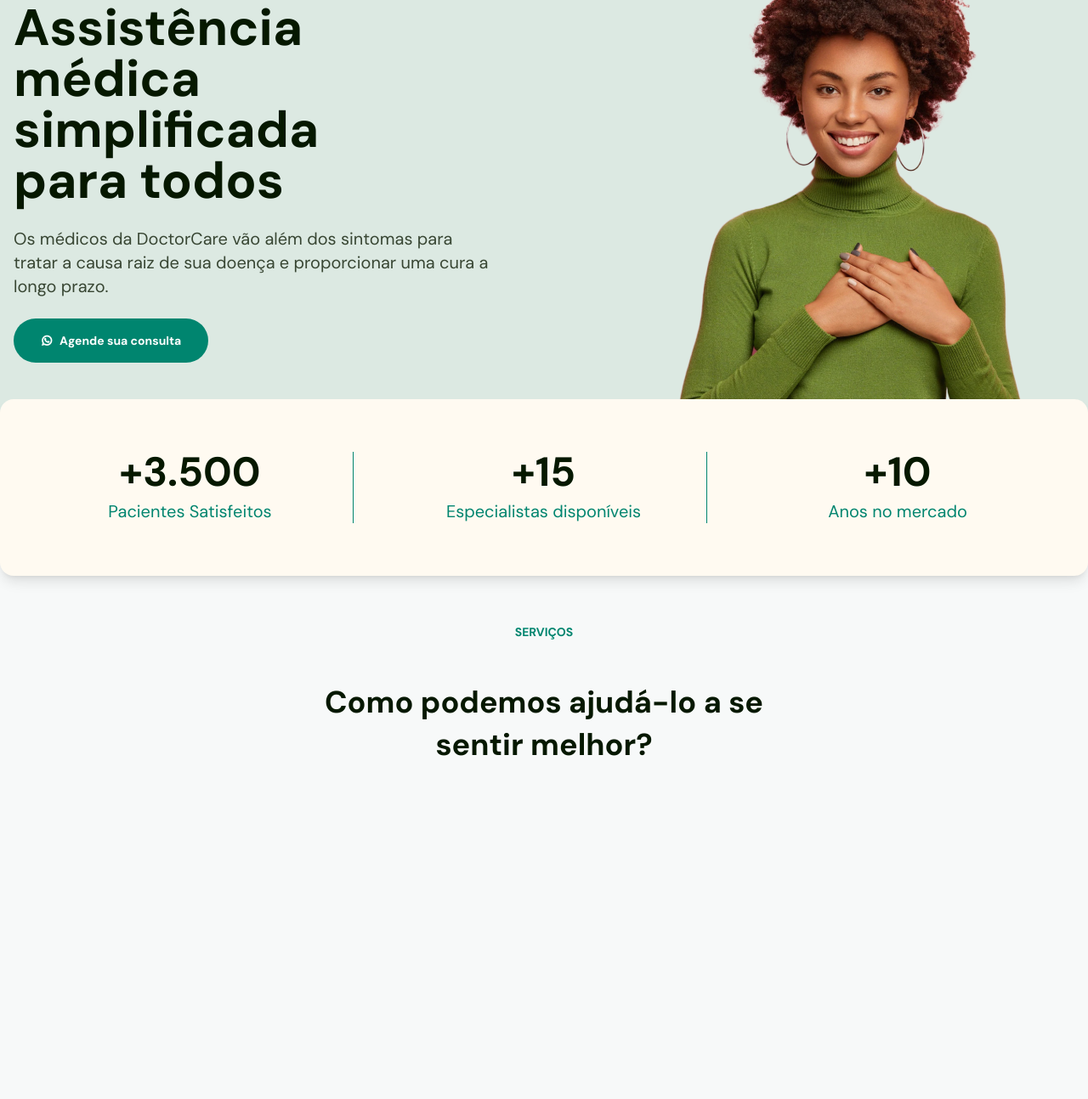
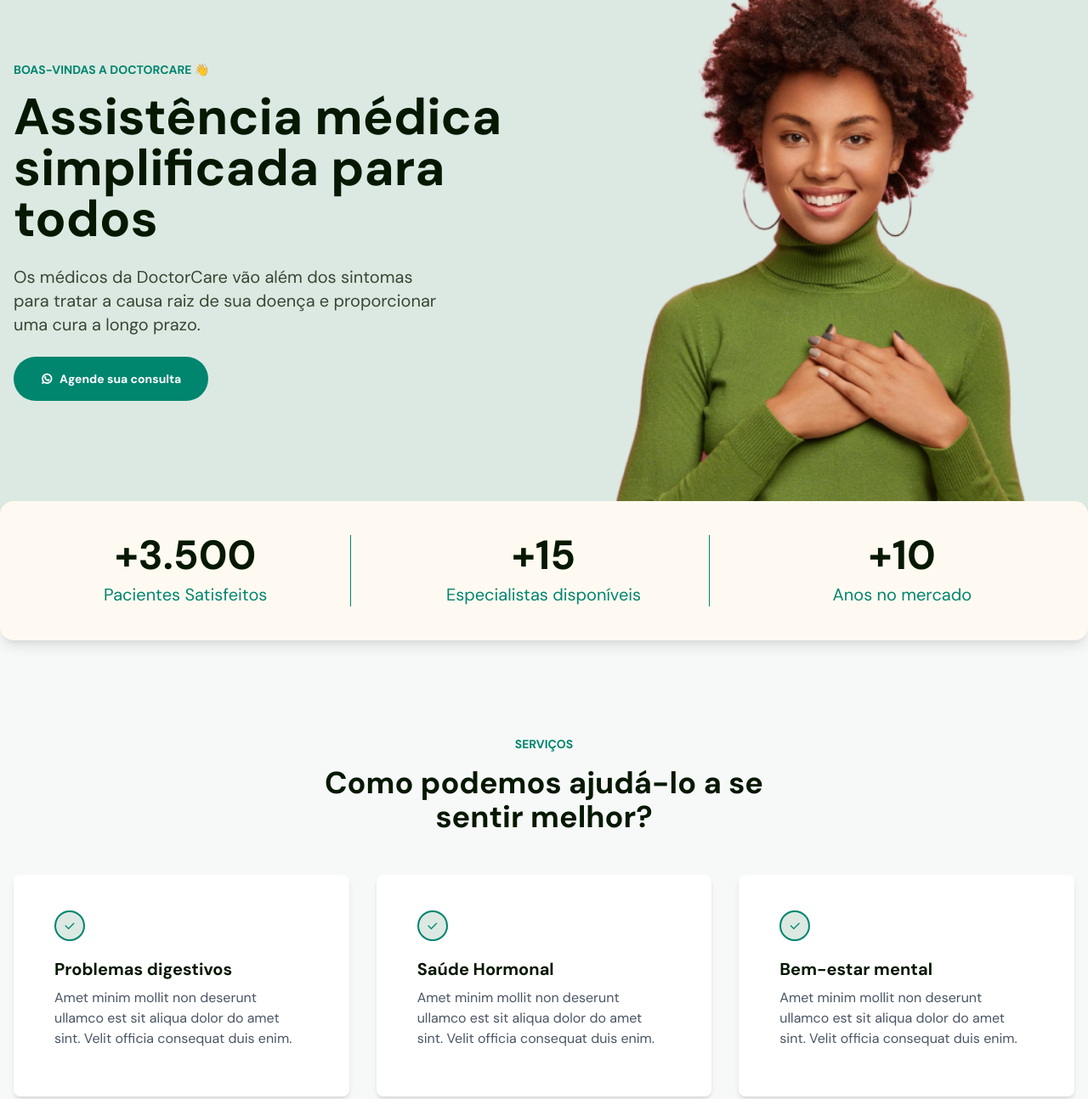
Before and after one commit to Qamrul-Hassan/Doctors-Care, a website: page src/index.html in a window 1280 px wide. Shown: the part 189-1483 px from the top of the page at 85% size. Before the commit the page ends 1282 px from the top, so only its background shows below. Drawn offline with nearby package versions, Linux system fonts and the light colour scheme.

Commit message:
srvice-sction added

```diff
--- a/src/index.html
+++ b/src/index.html
@@ -5,7 +5,6 @@
   <meta name="viewport" content="width=device-width, initial-scale=1.0" />
   <link href="./output.css" rel="stylesheet" />
   <link href="https://fonts.googleapis.com/css2?family=DM+Sans:wght@400;700&display=swap" rel="stylesheet" />
-  <!-- If you installed Remix locally, remove this CDN -->
   <link href="https://cdn.jsdelivr.net/npm/remixicon@4.3.0/fonts/remixicon.css" rel="stylesheet" />
 
   <title>DoctorCare</title>
@@ -13,8 +12,8 @@
 
 <body class="font-sans bg-primary-light02 overflow-x-hidden">
   <!-- Header -->
-  <header id="header" class="bg-primary-light01 fixed top-0 right-0 w-full z-50 shadow-sm">
-    <nav class="container max-w-[1380px] mx-auto flex justify-between items-center px-6 py-4">
+  <header id="header" class="bg-primary-light01 fixed top-0 left-0 w-full z-50 shadow-sm">
+    <nav class="container max-w-screen-xl mx-auto flex justify-between items-center px-4 sm:px-6 py-4">
       <!-- Logo -->
       <div class="text-3xl font-bold">
         <a href="/" class="text-black">Doctor<span class="text-primary">Care</span></a>
@@ -38,7 +37,7 @@
 
       <!-- Mobile Menu Button -->
       <button id="mobile-menu-button"
-              class="md:hidden text-primary hover:text-primary-hover p-3"
+              class="md:hidden text-primary hover:text-primary-hover p-2"
               aria-label="Open menu">
         <i id="menu-icon" class="ri-menu-line text-3xl"></i>
       </button>
@@ -59,75 +58,81 @@
   <!-- End Header -->
 
   <!-- Hero Section -->
-  <section class="py-28 bg-primary-light01 flex items-center justify-between gap-8">
-    <div class="container max-w-screen-[1380px] mx-auto px-4 flex md:flex-row flex-col items-center justify-between">
-      <!-- text -->
-      <div class="w-full md:w-2/3 text-center md:text-left mb-8 md:mb-0">
+  <section id="home" class="pt-32 pb-16 bg-primary-light01">
+    <div class="container max-w-screen-xl mx-auto px-4 flex flex-col-reverse md:flex-row items-center justify-between gap-10">
+      <!-- Text -->
+      <div class="w-full md:w-1/2 text-center md:text-left">
         <h2 class="text-sm font-bold text-primary mb-4">BOAS-VINDAS A DOCTORCARE 👋</h2>
-        <h1 class="text-4xl lg:text-6xl font-bold text-secondary-headline mb-6 lg:w-2/3">
+        <h1 class="text-4xl lg:text-6xl font-bold text-secondary-headline mb-6">
           Assistência médica simplificada para todos
         </h1>
-        <p class="text-lg md:text-xl md:w-4/5 text-secondary-paragraph">
+        <p class="text-lg md:text-xl text-secondary-paragraph max-w-lg mx-auto md:mx-0">
           Os médicos da DoctorCare vão além dos sintomas para tratar a causa raiz de sua doença e proporcionar uma cura a longo prazo.
         </p>
-        <div class="w-full mx-auto">
-          <button class="mt-6 bg-primary text-secondary-white hover:bg-primary-hover rounded-full py-4 px-8 font-bold text-sm transition flex items-center justify-center gap-2 mx-auto md:mx-0">
-            <i class="ri-whatsapp-line"></i>
-            <a href="#appointment">Agende sua consulta</a>
-          </button>
+        <div>
+          <a href="#appointment"
+             class="inline-flex items-center justify-center gap-2 mt-6 bg-primary text-white hover:bg-primary-hover rounded-full py-4 px-8 font-bold text-sm transition">
+            <i class="ri-whatsapp-line"></i> Agende sua consulta
+          </a>
         </div>
       </div>
 
-      <!-- image -->
-      <div class="align-middle w-full md:w-1/2 flex justify-center">
-        <img src="./images/hero-banner.png" alt="">
+      <!-- Image -->
+      <div class="w-full md:w-1/2 flex justify-center">
+        <img src="./images/hero-banner.png" alt="DoctorCare Hero" class="w-full max-w-md md:max-w-lg h-auto">
       </div>
     </div>
   </section>
-<!-- stats Section -->
-<section class="container max-w-screen-xl mx-auto -mt-28 bg-primary-beige lg:h-52 lg:-mt-28 shadow-lg relative z-20 rounded-2xl flex items-center justify-center">
-  <div class="grid grid-cols-1 sm:grid-cols-2 md:grid-cols-3 gap-8 p-8 text-center w-full">
 
-    <!-- Stat 1 -->
-    <div class="md:border-r border-primary pr-4 sm:pr-0 sm:border-r-0">
-      <h3 class="text-5xl font-bold text-secondary-headline">+3.500</h3>
-      <p class="text-primary mt-2 text-xl">Pacientes Satisfeitos</p>
+  <!-- Stats Section -->
+  <section class="container max-w-screen-xl mx-auto bg-primary-beige rounded-2xl shadow-lg relative z-20 -mt-10 md:-mt-20 px-6 py-10">
+    <div class="grid grid-cols-1 sm:grid-cols-2 md:grid-cols-3 gap-8 text-center">
+      <div class="md:border-r border-primary">
+        <h3 class="text-4xl md:text-5xl font-bold text-secondary-headline">+3.500</h3>
+        <p class="text-primary mt-2 text-lg md:text-xl">Pacientes Satisfeitos</p>
+      </div>
+      <div class="md:border-r border-primary">
+        <h3 class="text-4xl md:text-5xl font-bold text-secondary-headline">+15</h3>
+        <p class="text-primary mt-2 text-lg md:text-xl">Especialistas disponíveis</p>
+      </div>
+      <div>
+        <h3 class="text-4xl md:text-5xl font-bold text-secondary-headline">+10</h3>
+        <p class="text-primary mt-2 text-lg md:text-xl">Anos no mercado</p>
+      </div>
     </div>
+  </section>
 
-    <!-- Stat 2 -->
-    <div class="md:border-r border-primary pr-4 sm:pr-0 sm:border-r-0">
-      <h3 class="text-5xl font-bold  text-secondary-headline  border-primary">+15</h3>
-      <p class="text-primary mt-2 text-xl">Especialistas disponíveis</p>
+  <!-- Services Section -->
+  <section id="services" class="py-16 md:py-28 bg-primary-light02">
+    <div class="container max-w-screen-xl mx-auto px-4 text-center">
+      <h4 class="text-sm font-bold text-primary mb-4">SERVIÇOS</h4>
+      <h2 class="text-3xl md:text-4xl font-bold text-secondary-headline mb-12 sm:w-3/4 md:w-1/2 mx-auto">
+        Como podemos ajudá-lo a se sentir melhor?
+      </h2>
+
+      <div id="services-container" class="grid grid-cols-1 sm:grid-cols-2 md:grid-cols-3 gap-8">
+        <!-- Service items will be injected here by services.js -->
+      </div>
     </div>
+  </section>
 
-    <!-- Stat 3 -->
-    <div>
-      <h3 class="text-5xl font-bold text-secondary-headline">+10</h3>
-      <p class="text-primary mt-2 text-xl">Anos no mercado</p>
-    </div>
-  </div>
-</section>
+  <!-- About Section -->
+   <section class="md:py-20 py-12">
+    <div class="py-12 max-w-screen-xl mx-auto px-4">
+      <div class="grid grid-cols-1 md:grid-cols-2 gap-10 items-center">
+        <!-- Image -->
+        <div class="flex justify-center">
+          <img src="./images/about.png" alt="About DoctorCare" class="w-full h-auto rounded-lg shadow-lg">
+        </div>
+        <!-- Text -->
+         <h4>SOBRE NÓS</h4>
+         <h1>Entenda quem somos e por que existimos</h1>
+         <p></p>
 
-<!-- services section -->
-<section class="md:py-28 bg-primary-light02 lg:-mt-28 py-12">
-  <div class="container max-w-screen-xl mx-auto p-4 text-center mt-10 mb-4 service-content">
-    <h4 class="text-sm font-bold text-center text-primary mb-12">SERVIÇOS</h4>
-    <h2 class="text-secondary-headline font-bold text-4xl md:leading-snug sm:w-1/2 mx-auto mb-12">Como podemos ajudá-lo a se sentir melhor?</h2>
-    </div>
-    <div class="grid grid-cols-1 md:grid-cols-2 lg:grid-cols-3 gap-8">
-      <!-- Service 1 -->
-
-
-
-      <!-- Service 2 -->
-
-
-
-      <!-- Service 3 -->
+       </div>
 
     </div>
-  </div>
-</section>
+   </section>
 
   <!-- Mobile menu toggle -->
   <script>
@@ -141,7 +146,7 @@
       menuIcon.classList.toggle("ri-close-line");
     });
   </script>
-  <!-- services container -->
-   <script src="js/services.js"></script>
+  <!-- External JS (unchanged) -->
+  <script src="js/services.js"></script>
 </body>
 </html>
--- a/src/js/services.js
+++ b/src/js/services.js
@@ -1,3 +1,5 @@
+console.log("Services JS loaded");
+
 const serviceContainers = [
     {
         id: 1,
@@ -29,15 +31,25 @@ const serviceContainers = [
         title: "Saúde do Coração",
         description: "Amet minim mollit non deserunt ullamco est sit aliqua dolor do amet sint. Velit officia consequat duis enim.",
     }
+
 ]
+ console.log("Service Containers: ", serviceContainers);
 
-   function generateServiceHTML() {
+ const servicesContainer = document.getElementById("services-container");
+ console.log("Services Container Element: ", servicesContainer.innerHTML);
+
+    servicesContainer.innerHTML = serviceContainers.map(service => generateServiceHTML(service)).join("");
+
+ function generateServiceHTML(service) {
     return `
     <div class="bg-white shadow-md rounded-lg p-6 hover:scale-105 transform transition-all duration-300 overflow-hidden">
-      <h3 class="text-xl font-semibold mb-2 text-secondary-headline">${service.title}</h3>
+    <div class="p-6 text-left mb-2 ">
+    <i class="ri-check-line p-2 border-2 border-primary rounded-full bg-primary-light01 text-primary"></i>
+      <h4 class="text-xl font-semibold mb-2 mt-6 text-secondary-headline">${service.title}</h4>
       <p class="text-gray-600">${service.description}</p>
     </div>
-    <div>
-    <i class="ri-check-line"></i>
-    `
+
+
+
+    </div>`
    };
```
Also changed, not shown: src/output.css.
